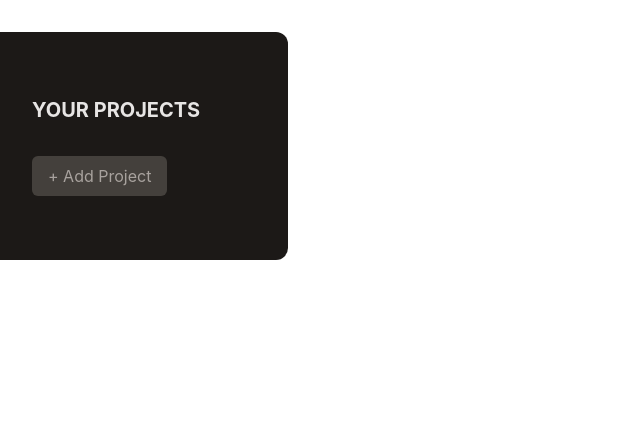
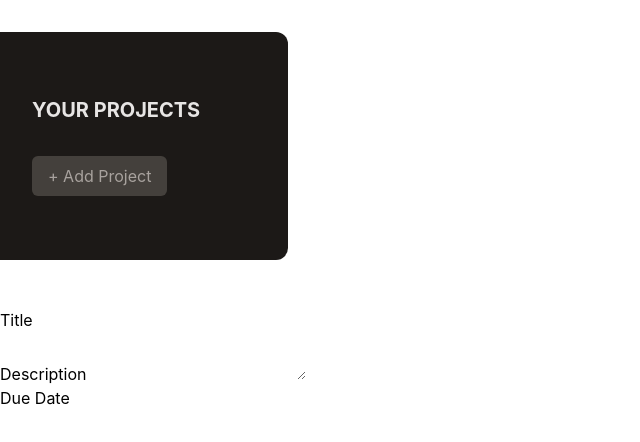
Before and after one commit to bbkbyti/project-management-webb-app, a React (Create React App) app in the folder my-app/: page / in a window 1280 px wide. Shown: the top 442 px of the page, without its empty margins (0-640 px from the left). Built offline with nearby package versions, Linux system fonts and the light colour scheme.

Commit message:
new project component added. also Input component added to be used in new projects components via props.

```diff
--- a/my-app/src/App.js
+++ b/my-app/src/App.js
@@ -1,11 +1,13 @@
 import './App.css';
 import ProjectsSidebar from './components/ProjectsSidebar';
+import NewProject from './components/NewProject';
 
 
 function App() {
   return (
     <main className='h-screen my-8'>
       <ProjectsSidebar />
+      <NewProject />
     </main>
   );
 }
--- /dev/null
+++ b/my-app/src/components/Input.jsx
@@ -0,0 +1,10 @@
+import React from 'react'
+
+export default function Input({ label, textarea, ...props }) {
+    return (
+        <p>
+            <label>{label}</label>
+            {textarea ? <textarea {...props} /> : <input {...props} />}
+        </p>
+    )
+}
--- /dev/null
+++ b/my-app/src/components/NewProject.jsx
@@ -0,0 +1,18 @@
+import React from 'react'
+import Input from './Input'
+
+export default function NewProject() {
+    return (
+        <div>
+            <menu>
+                <li><button></button></li>
+                <li><button></button></li>
+            </menu>
+            <div>
+                <Input label="Title" />
+                <Input label="Description" textarea />
+                <Input label="Due Date" />
+            </div>
+        </div>
+    )
+}
```
